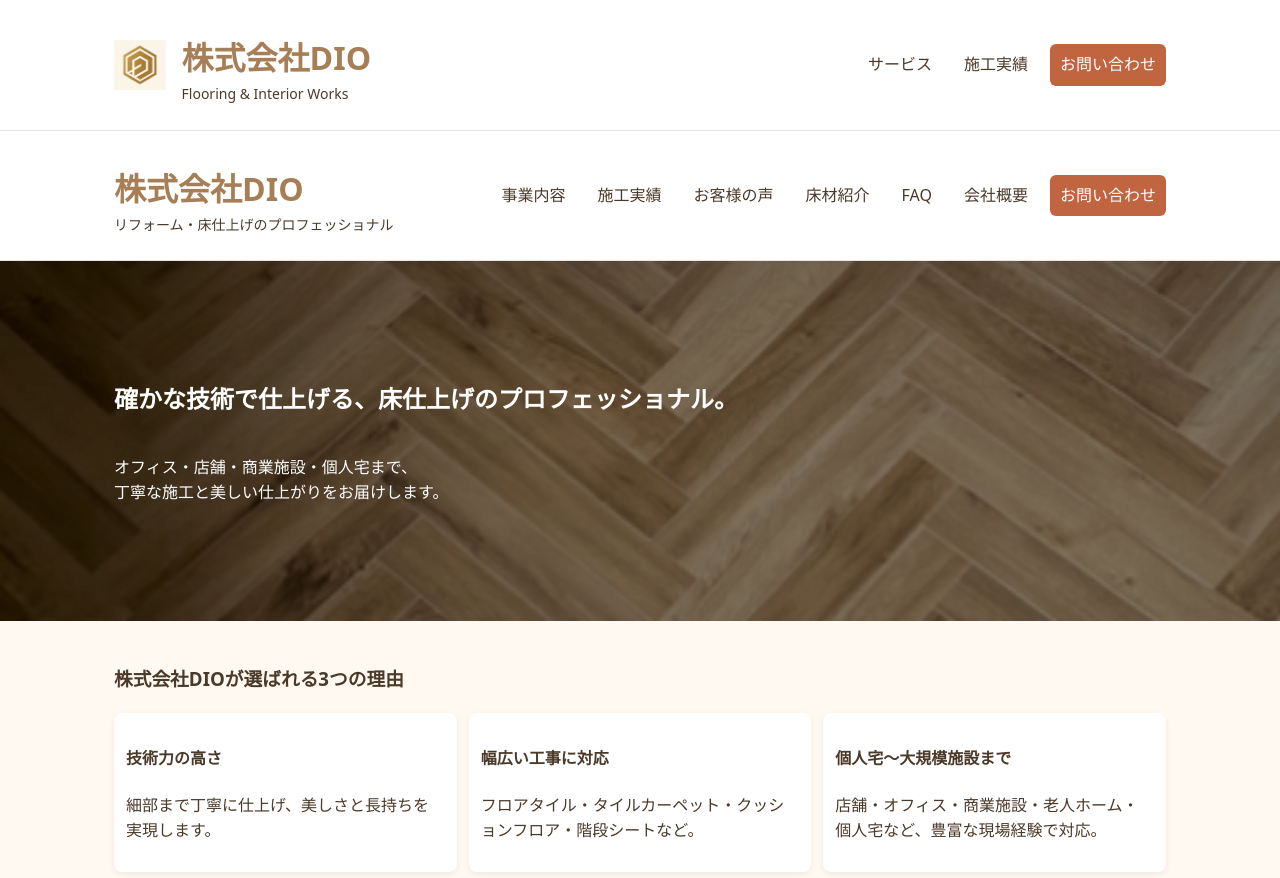
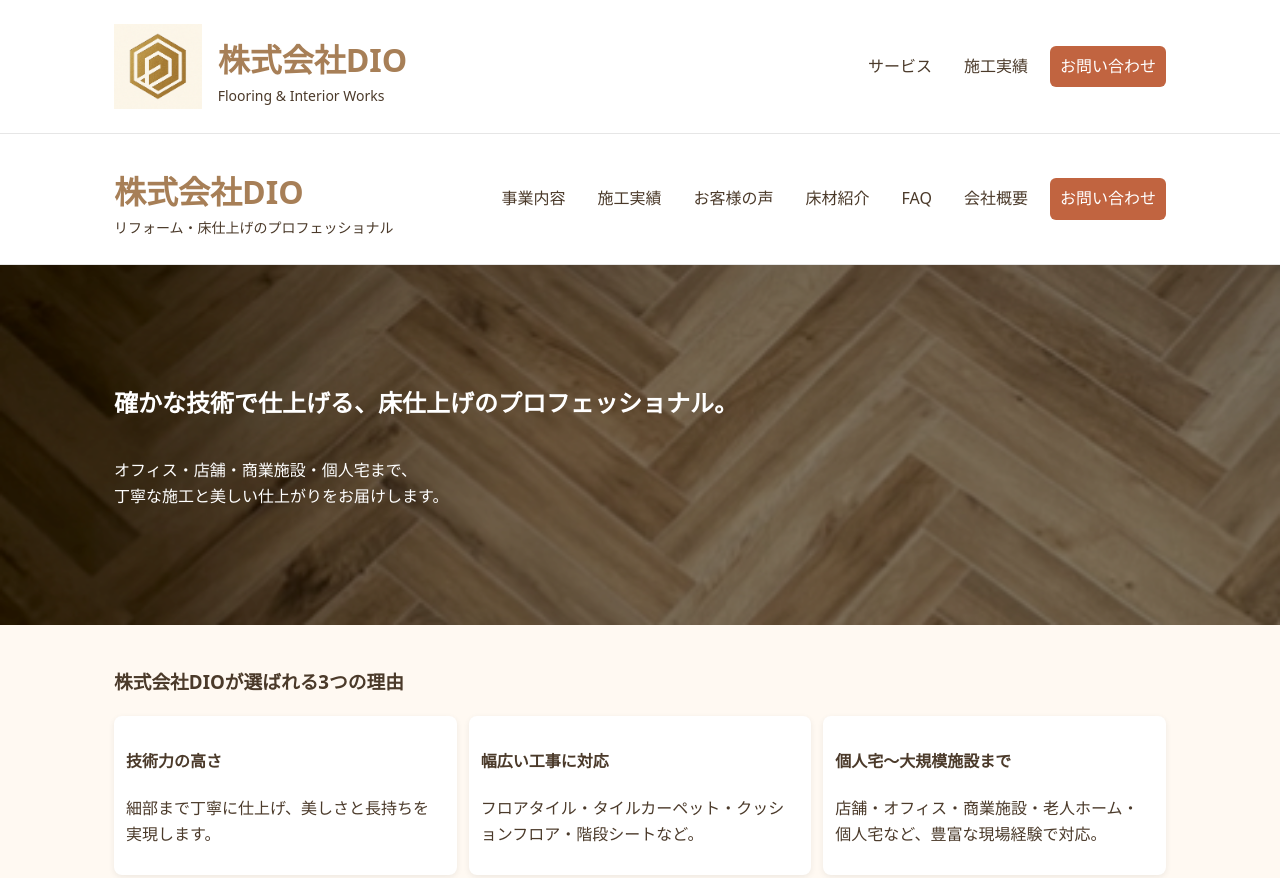
Before and after one commit to dio-inc/4114, a plain HTML site: page index.html in a window 1280 px wide. Shown: the top 878 px of the page. Drawn offline with Linux system fonts and the light colour scheme.

Commit message:
Update styles.css

```diff
--- a/styles.css
+++ b/styles.css
@@ -231,11 +231,11 @@ body{
 .header-flex {
   display: flex;
   align-items: center;
-  gap: 16px;
+  gap:32px;
 }
 
 .logo-img {
-  height: 50px;
+  height: 85px;
   width: auto;
   object-fit: contain;
 }
```
